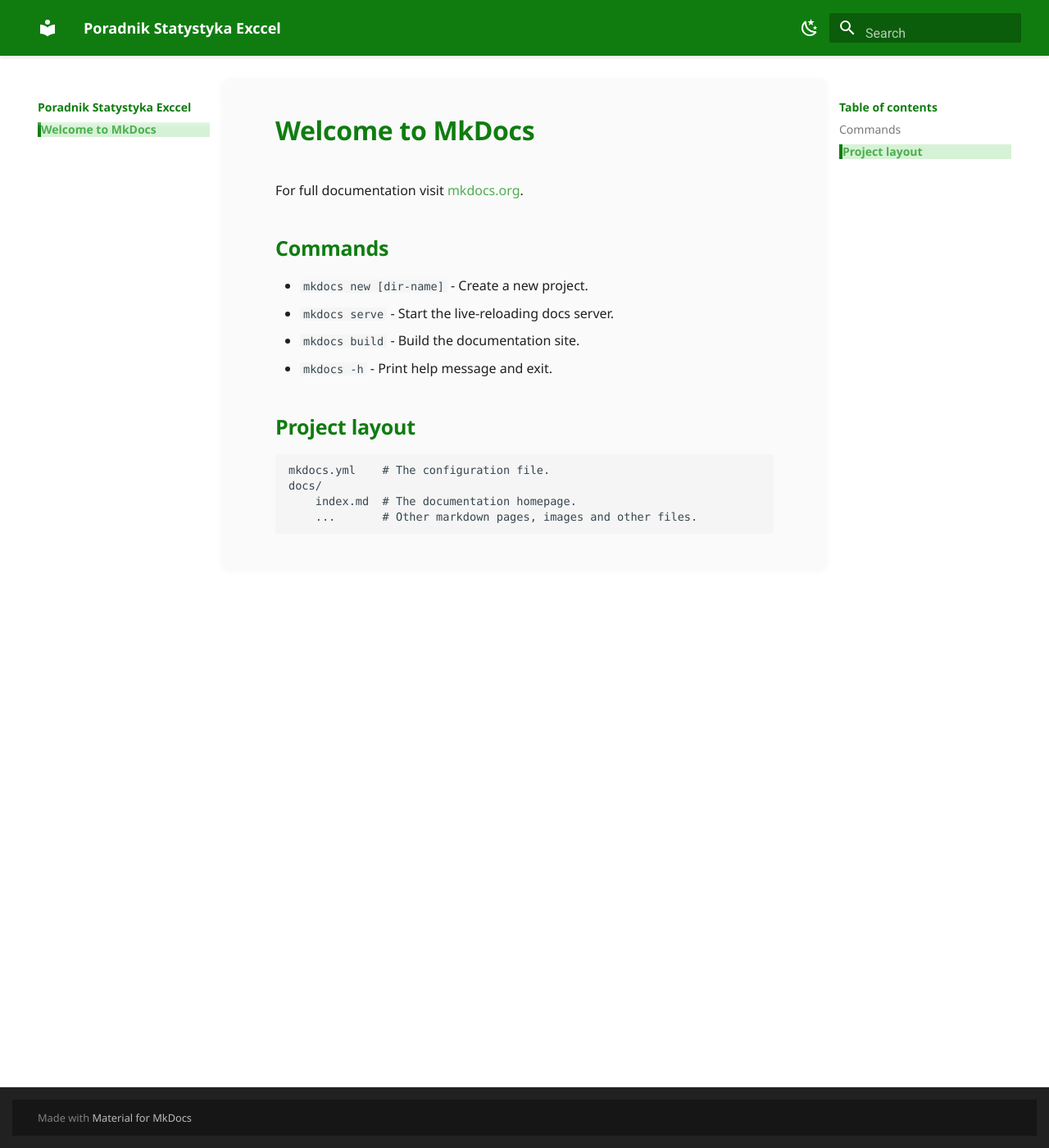
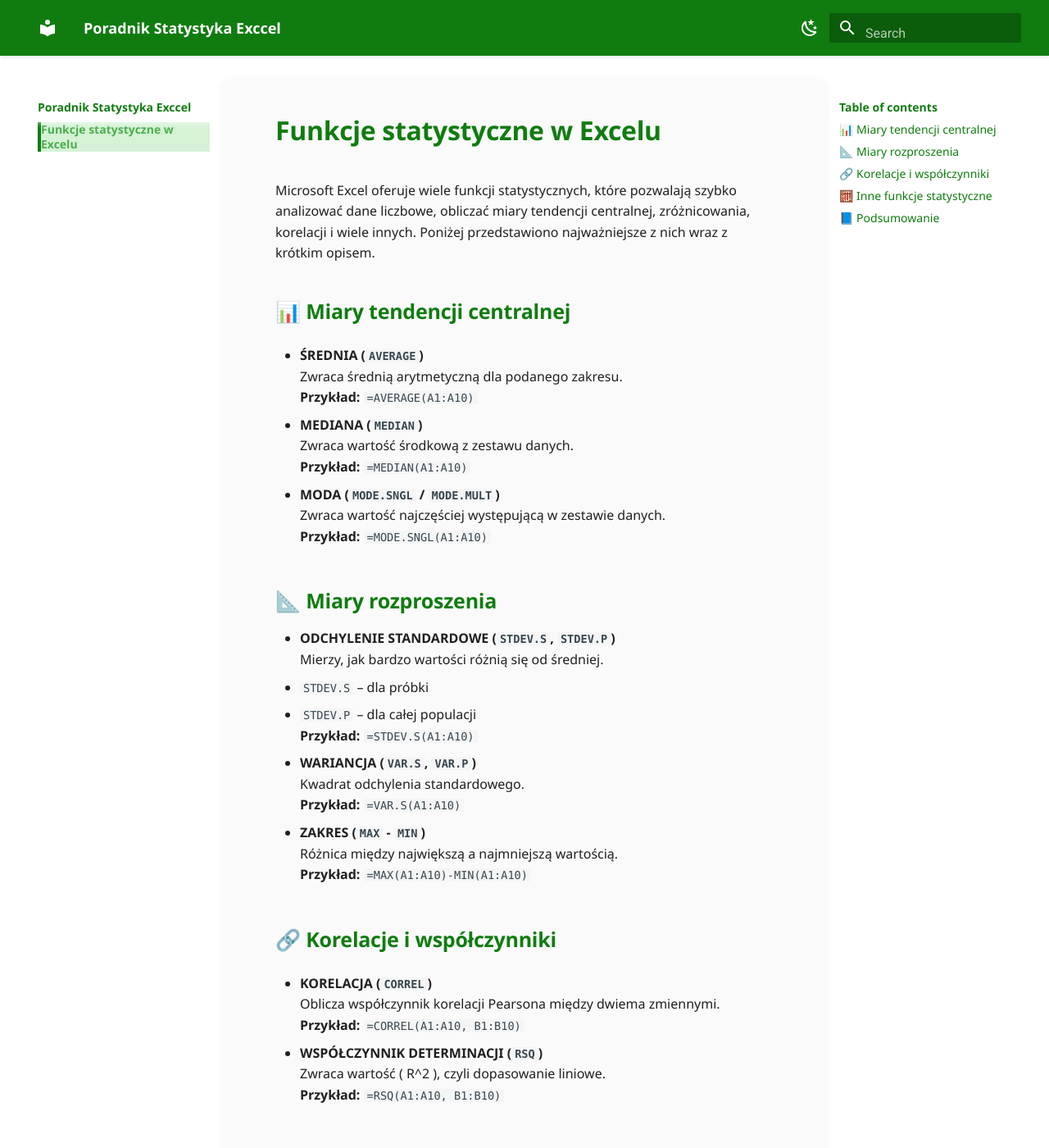
Before and after one commit to Filipek27/Projekt-na-SWPG-Produkcyjny, an MkDocs documentation site: the page built from docs/index.md, in a window 1280 px wide and 1400 px high. Shown: the whole window at 82% size. Built offline with MkDocs 1.6.1 and Material for MkDocs 9.7.7, drawn with Linux system fonts in a browser that asks for light colours; some of the changed text lies outside the part shown.

Commit message:
Dodanie pierwszych treści

```diff
--- a/docs/index.md
+++ b/docs/index.md
@@ -1,17 +1,65 @@
-# Welcome to MkDocs
+# Funkcje statystyczne w Excelu
 
-For full documentation visit [mkdocs.org](https://www.mkdocs.org).
+Microsoft Excel oferuje wiele funkcji statystycznych, które pozwalają szybko analizować dane liczbowe, obliczać miary tendencji centralnej, zróżnicowania, korelacji i wiele innych. Poniżej przedstawiono najważniejsze z nich wraz z krótkim opisem.
 
-## Commands
+## 📊 Miary tendencji centralnej
 
-* `mkdocs new [dir-name]` - Create a new project.
-* `mkdocs serve` - Start the live-reloading docs server.
-* `mkdocs build` - Build the documentation site.
-* `mkdocs -h` - Print help message and exit.
+- **ŚREDNIA (`AVERAGE`)**
+  Zwraca średnią arytmetyczną dla podanego zakresu.
+  **Przykład:** `=AVERAGE(A1:A10)`
 
-## Project layout
+- **MEDIANA (`MEDIAN`)**
+  Zwraca wartość środkową z zestawu danych.
+  **Przykład:** `=MEDIAN(A1:A10)`
 
-    mkdocs.yml    # The configuration file.
-    docs/
-        index.md  # The documentation homepage.
-        ...       # Other markdown pages, images and other files.
+- **MODA (`MODE.SNGL` / `MODE.MULT`)**
+  Zwraca wartość najczęściej występującą w zestawie danych.
+  **Przykład:** `=MODE.SNGL(A1:A10)`
+
+## 📐 Miary rozproszenia
+
+- **ODCHYLENIE STANDARDOWE (`STDEV.S`, `STDEV.P`)**
+  Mierzy, jak bardzo wartości różnią się od średniej.
+  - `STDEV.S` – dla próbki
+  - `STDEV.P` – dla całej populacji
+  **Przykład:** `=STDEV.S(A1:A10)`
+
+- **WARIANCJA (`VAR.S`, `VAR.P`)**
+  Kwadrat odchylenia standardowego.
+  **Przykład:** `=VAR.S(A1:A10)`
+
+- **ZAKRES (`MAX` - `MIN`)**
+  Różnica między największą a najmniejszą wartością.
+  **Przykład:** `=MAX(A1:A10)-MIN(A1:A10)`
+
+## 🔗 Korelacje i współczynniki
+
+- **KORELACJA (`CORREL`)**
+  Oblicza współczynnik korelacji Pearsona między dwiema zmiennymi.
+  **Przykład:** `=CORREL(A1:A10, B1:B10)`
+
+- **WSPÓŁCZYNNIK DETERMINACJI (`RSQ`)**
+  Zwraca wartość \( R^2 \), czyli dopasowanie liniowe.
+  **Przykład:** `=RSQ(A1:A10, B1:B10)`
+
+## 🧮 Inne funkcje statystyczne
+
+- **LICZ.JEŻELI (`COUNTIF`)**
+  Liczy, ile komórek spełnia dany warunek.
+  **Przykład:** `=COUNTIF(A1:A10, ">100")`
+
+- **PERCENTYL (`PERCENTILE.INC`, `PERCENTILE.EXC`)**
+  Zwraca wartość dla danego percentyla.
+  **Przykład:** `=PERCENTILE.INC(A1:A10, 0.9)`
+
+- **KWARTYL (`QUARTILE.INC`, `QUARTILE.EXC`)**
+  Oblicza kwartyle (np. Q1, Q2, Q3).
+  **Przykład:** `=QUARTILE.INC(A1:A10, 3)`
+
+---
+
+## 📘 Podsumowanie
+
+Funkcje statystyczne Excela są nieocenione przy analizie danych – zarówno prostych, jak i zaawansowanych. Pozwalają szybko uzyskać miarodajne informacje o rozkładzie, zmienności czy zależnościach między danymi.
+
+---
```
